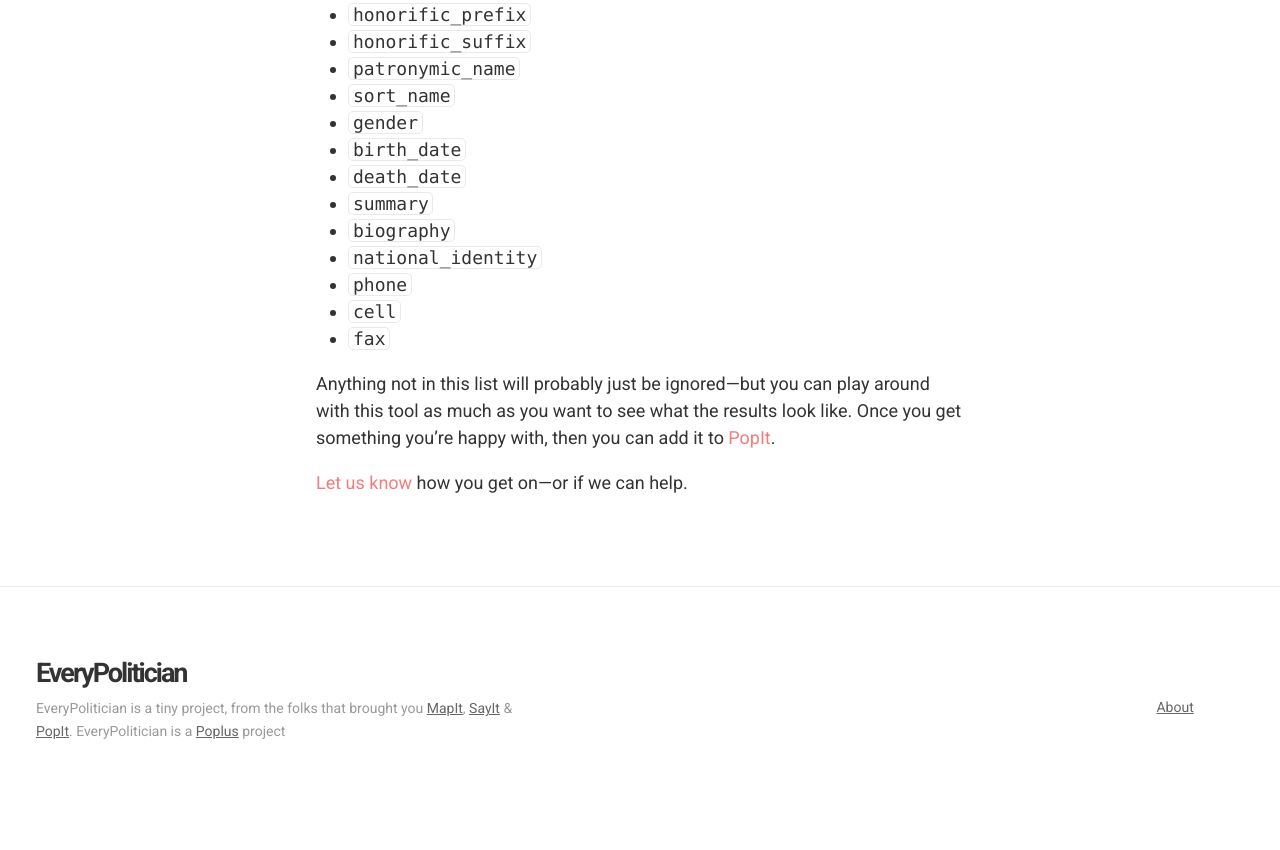
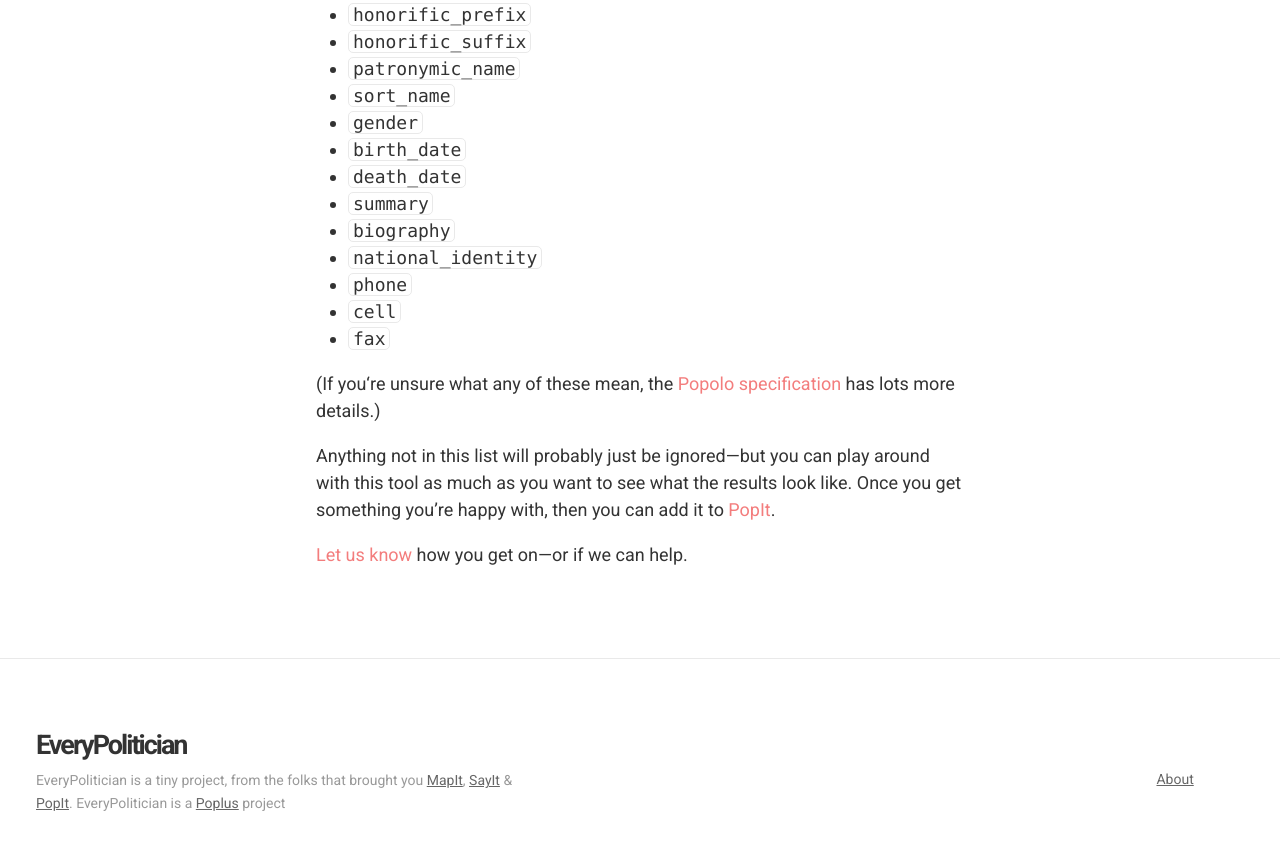
Before and after one commit to everypolitician/everypolitician, a Jekyll site: the page built from upload.md, in a window 1280 px wide and 900 px high, scrolled down 1925 px. Shown: the top 850 px of the window. Built offline with Jekyll 4.4.1, drawn with Linux system fonts in a browser that asks for light colours; nearby versions of some CDN libraries; before the commit the page ends 2753 px from its top, so only the background shows below that.

Commit message:
Add link to Popolo spec
Direct people to the Popolo specification for more details on what all
the fields mean.

```diff
--- a/upload.md
+++ b/upload.md
@@ -178,6 +178,10 @@ permalink: /upload/
       <li><code>fax</code></li>
     </ul>
 
+    <p>(If you‘re unsure what any of these mean, the <a
+    href="http://www.popoloproject.com/specs/person.html">Popolo
+    specification</a> has lots more details.)</p>
+
     <p>Anything not in this list will probably just be ignored—but you
     can play around with this tool as much as you want to see what the
     results look like. Once you get something you’re happy
```
